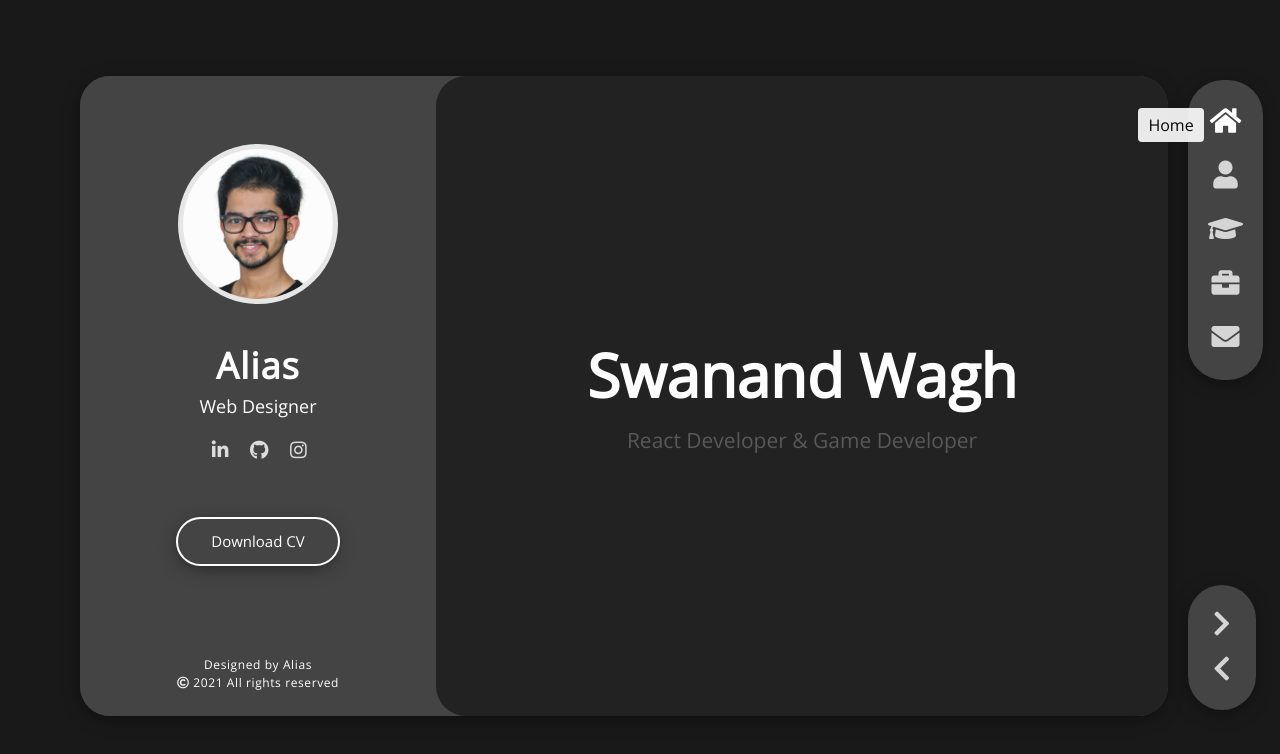
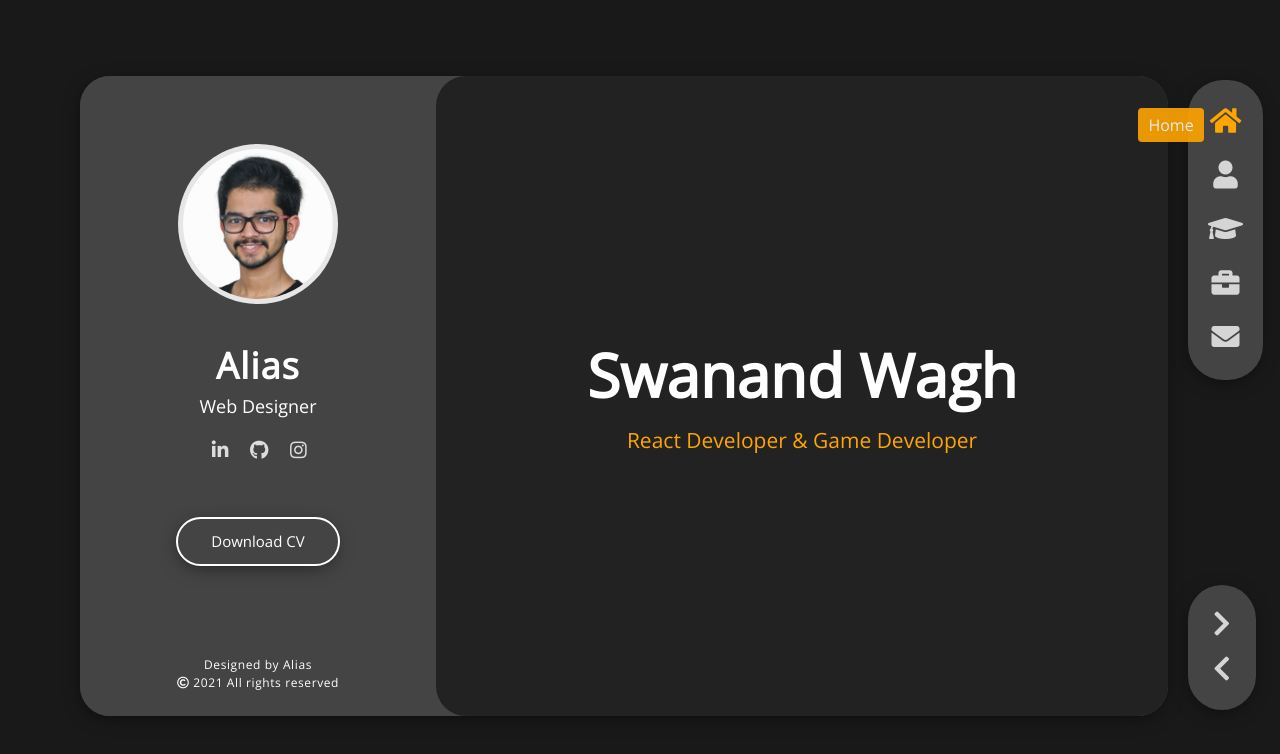
Before and after one commit to Swanand-Wagh/Resume-Portfolio, a React (Create React App) app: page / in a window 1280 px wide. In both pictures the pointer is over the icon 1225 px from the left and 121 px from the top of the page. Shown: the top 754 px of the page. Built offline with nearby package versions, Linux system fonts and the light colour scheme; a web font is replaced by a local one.

Commit message:
added orange color scheme

```diff
--- a/src/App.css
+++ b/src/App.css
@@ -61,12 +61,12 @@
 }
 
 .panel-icons:hover {
-  color: white !important;
+  color: orange !important;
 }
 
 #tooltip-left > .tooltip-inner {
-  background-color: #fff;
-  color: #000;
+  background-color: orange;
+  color: #fff;
   padding: 5px 10px;
   font-size: 16px;
   font-weight: 500;
--- a/src/App.js
+++ b/src/App.js
@@ -3,7 +3,6 @@ import LeftContainer from "./Pages/LeftContainer";
 import MainContainer from "./Pages/MainContainer";
 import Panel from "./Pages/Panel";
 import "./App.css";
-import { Col, Row } from "react-bootstrap";
 
 function App() {
   return (
--- a/src/Components/Left Container/profile.css
+++ b/src/Components/Left Container/profile.css
@@ -23,17 +23,18 @@
   background: rgb(230, 230, 230);
   border-radius: 50% !important;
 }
-/* .img-border:hover {
-  background: #444;
-} */
+.img-border:hover {
+  background: orange;
+}
 
 .profile-links {
   font-size: 19px;
   margin-right: 1.35rem;
   color: rgb(220, 220, 220) !important;
 }
+
 .profile-links:hover {
-  color: white !important;
+  color: orange !important;
 }
 
 .download-btn {
@@ -49,8 +50,8 @@
 }
 
 .download-btn:hover {
-  background-color: #fff;
-  color: #222 !important;
+  background-color: orange;
+  color: white !important;
   font-weight: 600 !important;
 }
 
--- a/src/Components/Main Container/Home.js
+++ b/src/Components/Main Container/Home.js
@@ -18,7 +18,7 @@ function Home() {
           >
             Swanand Wagh
           </p>
-          <p style={{ color: "#8888", fontSize: "21px", margin: "5px 0px" }}>
+          <p style={{ color: "orange", fontSize: "21px", margin: "5px 0px" }}>
             React Developer & Game Developer
           </p>
         </div>
```
